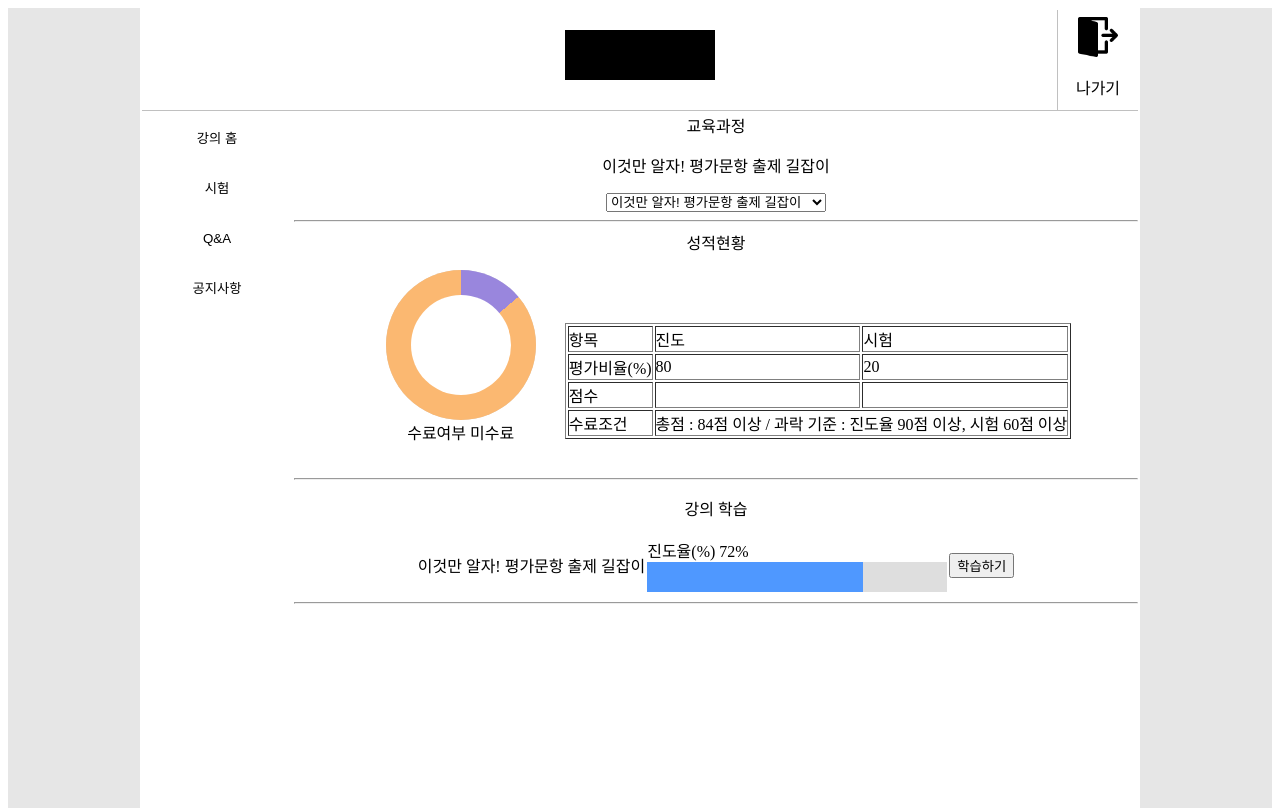
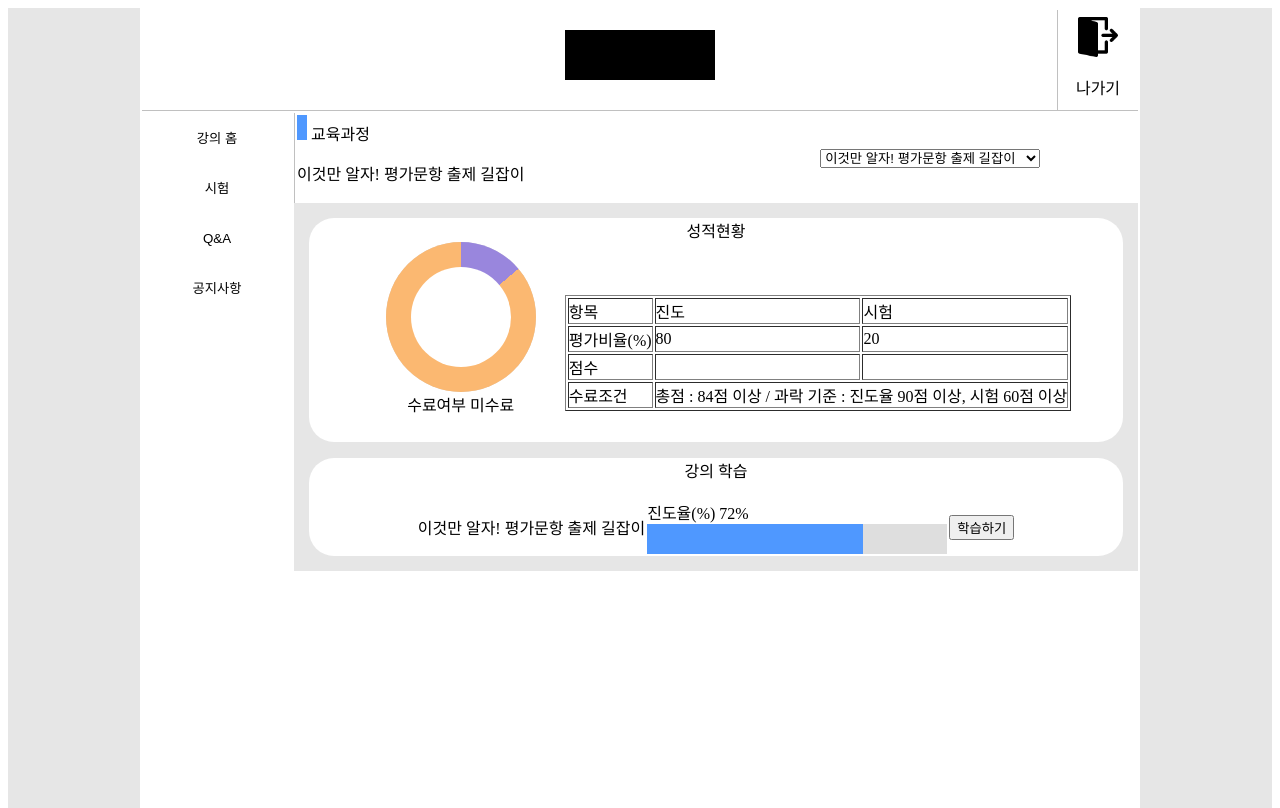
Before and after one commit to maplesyrup0423/mentors, a Java web app: page /Class_home/class_home_Include.jsp in a window 1280 px wide. Run offline with Tomcat 11, a stand-in JSP engine, Linux system fonts and the light colour scheme.

Commit message:
center_home css 수정

```diff
--- a/M_Test01/src/main/webapp/Class_home/class_home_center_home.jsp
+++ b/M_Test01/src/main/webapp/Class_home/class_home_center_home.jsp
@@ -8,37 +8,37 @@
 <link rel="stylesheet" href="../style_yj/MY_Main_style.css" />
 </head>
 <body>
-<!-- adsldsㅇㅇㅇㅊㅊldksdksl -->
 	<div class="con">
 		<!--상단 강의 정보-->
 		<div class="headline">
 			<div class="headline_top">
-				<div class="headline_top__left">
+				<table class="headline_top_table">
+					<tr>
+						<td><div class="headline_top__left">
+								<div class="color_div"></div>
 								<span>교육과정</span>
 								<p class="WT_title">이것만 알자! 평가문항 출제 길잡이</p>
-				</div>
+							</div></td>
+						<td align="center">
 							<div class="headline_top__right">
 								<!--TODO. 커스텀 select 말고 라이브러리 찾아볼것-->
 								<select name="WT_select" id="WT_select">
 									<option value="1">이것만 알자! 평가문항 출제 길잡이</option>
 									<option value="2">이것만 알자! 평가문항 출제 길잡이2</option>
 								</select>
-					<!-- <button class="WT_list_btn" onclick="select();">다른 강의 홈으로 이동</button>
-                <ul class="WT_list_box">
-                    <li><button class="WT_list">이것만 알자! 평가문항 출제 길잡이</button></li>
-                    <li><button class="WT_list">이것만 알자! 평가문항 출제 길잡이2</button></li>
-                    <li><button class="WT_list">강사를 위한 저작권법(상시)</button></li>
-                </ul> -->
+							</div>
+						</td>
+					</tr>
+				</table>
+
+
 			</div>
 		</div>
-		</div>
-		<hr>
 		<!--강의 내용-->
-		<div>
+		<div class="gray">
 			<div class="con_grade_status_div">
 				<div class="GS_title">
-					<sp>성적현황
-					</p>
+					<span>성적현황</span>
 				</div>
 				<div class="GS_cg_div">
 					<div class="chart_div">
@@ -78,7 +78,6 @@
 					</div>
 				</div>
 			</div>
-			<hr>
 			<!--강의-->
 			<div class="con_TW">
 				<div class="con_TW_title">
@@ -103,7 +102,6 @@
 					</table>
 				</div>
 			</div>
-			<hr>
 		</div>
 
 	</div>
--- a/M_Test01/src/main/webapp/style_yj/MY_Main_style.css
+++ b/M_Test01/src/main/webapp/style_yj/MY_Main_style.css
@@ -102,6 +102,28 @@ li {
 }*/
 
 /*----------------------------class_home_center_home.jsp-------------------------------------*/
+.gray{
+	background-color:rgb(230, 230, 230);
+	padding: 15px;
+}
+.con_grade_status_div,.con_TW{
+	background-color: #fff;
+	border-radius: 25px;
+}
+.color_div{
+
+	background-color:  #4f98ff;
+	width: 10px;
+	height: 25px;
+	display: inline-block;
+
+}
+.headline_top_table{
+	width: 100%;
+}
+.headline{
+		border-left: 1px solid rgb(192, 192, 192);
+}
 /*----------------------------class_home_center_test.jsp-------------------------------------*/
 
 
```
Lines whose indentation alone changed are shown as unchanged.
